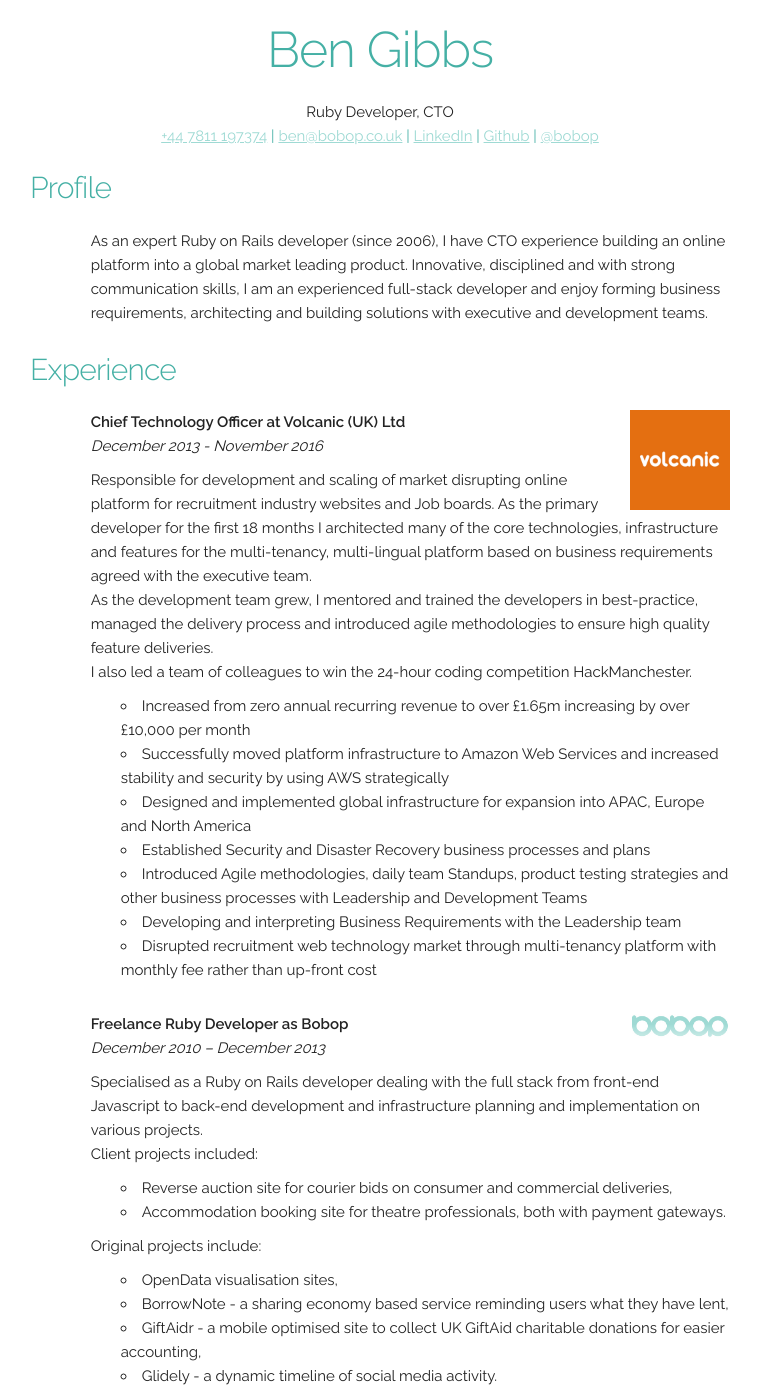
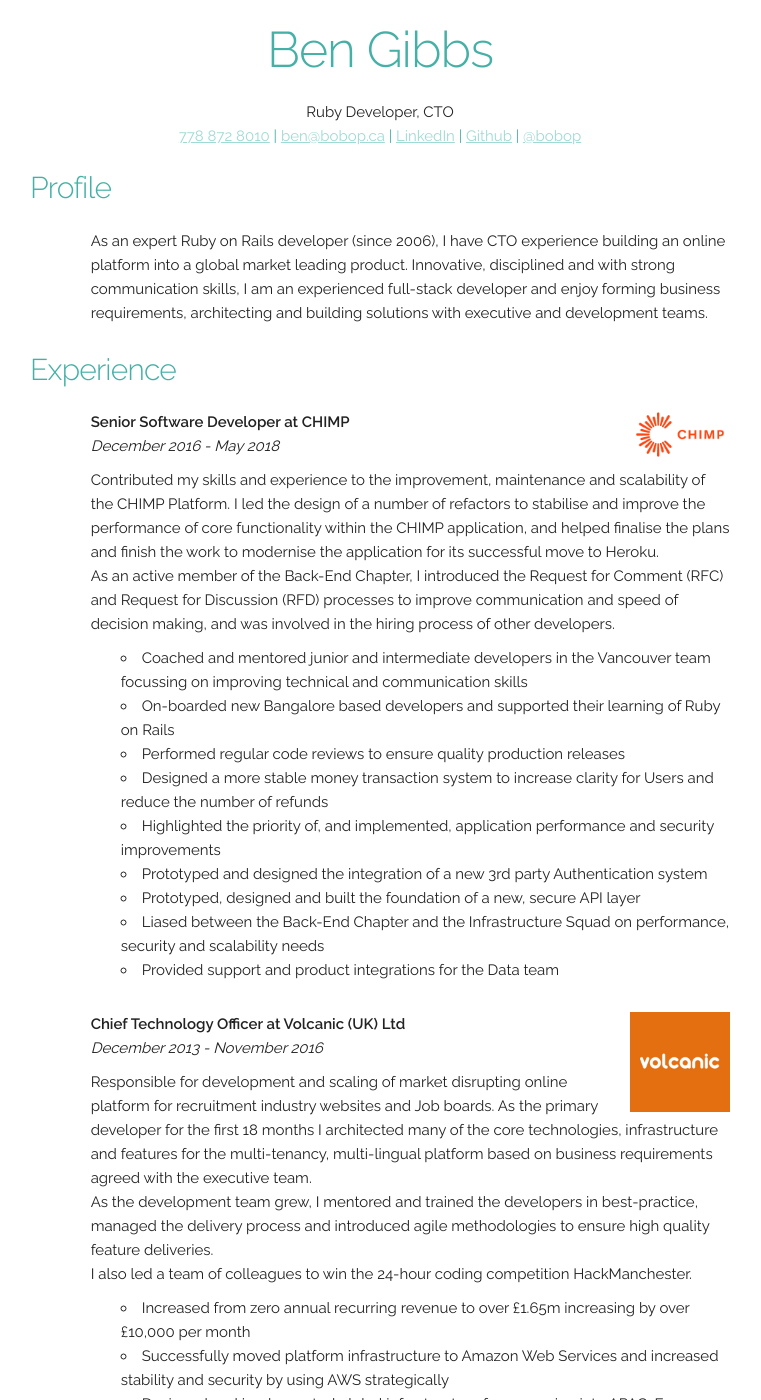
Before and after one commit to bobop/bobop.github.io, a Jekyll site: the page built from index.html, in a window 1280 px wide and 1400 px high. Shown: the whole window, without its empty margins (260-1021 px from the left). Built offline with Jekyll 4.4.1, drawn with Linux system fonts in a browser that asks for light colours; comment, search, counter and statistics services are not loaded; some of the changed text lies outside the part shown.

Commit message:
Update May 2018

```diff
--- a/_layouts/default.html
+++ b/_layouts/default.html
@@ -25,11 +25,11 @@
           Ruby Developer, CTO
           <br>
           <div class="contact">
-            <a href="tel:+447811197374">+44 7811 197374</a> |
-            <a href="mailto:ben@bobop.co.uk">ben@bobop.co.uk</a> |
+            <a href="tel:+17788728010">778 872 8010</a> |
+            <a href="mailto:ben@bobop.ca">ben@bobop.ca</a> |
             <a href="https://www.linkedin.com/in/benjgibbs">LinkedIn</a> |
             <a href="https://github.com/bobop">Github</a> |
-            <a href="mailto:ben@bobop.co.uk">@bobop</a>
+            <a href="https://twitter.com/bobop">@bobop</a>
           </div>
         </div>
       </div>
--- a/index.html
+++ b/index.html
@@ -17,6 +17,35 @@ title: Ben Gibbs | CTO, Ruby Developer
 <div class="row">
   <div class="twelve columns">
     <h4>Experience</h4>
+  </div>
+</div>
+<div class="row experience-row">
+  <div class="eleven offset-by-one columns">
+    <img src="/img/chimp-wide_logo.png" class="u-pull-right" width="100">
+    <p class="experience-title">
+      <strong>Senior Software Developer at CHIMP</strong>
+      <br>
+      <em>December 2016 - May 2018</em>
+    </p>
+    <p class="experience">
+      Contributed my skills and experience to the improvement, maintenance and scalability of the CHIMP Platform. I led the design of a number
+      of refactors to stabilise and improve the performance of core functionality within the CHIMP application, and helped finalise the plans and
+      finish the work to modernise the application for its successful move to Heroku.
+      <br>
+      As an active member of the Back-End Chapter, I introduced the Request for Comment (RFC) and Request for Discussion (RFD) processes to
+      improve communication and speed of decision making, and was involved in the hiring process of other developers.
+    </p>
+    <ul>
+      <li>Coached and mentored junior and intermediate developers in the Vancouver team focussing on improving technical and communication skills</li>
+      <li>On-boarded new Bangalore based developers and supported their learning of Ruby on Rails</li>
+      <li>Performed regular code reviews to ensure quality production releases</li>
+      <li>Designed a more stable money transaction system to increase clarity for Users and reduce the number of refunds</li>
+      <li>Highlighted the priority of, and implemented, application performance and security improvements</li>
+      <li>Prototyped and designed the integration of a new 3rd party Authentication system</li>
+      <li>Prototyped, designed and built the foundation of a new, secure API layer</li>
+      <li>Liased between the Back-End Chapter and the Infrastructure Squad on performance, security and scalability needs</li>
+      <li>Provided support and product integrations for the Data team</li>
+    </ul>
   </div>
 </div>
 <div class="row experience-row">
@@ -189,8 +218,8 @@ title: Ben Gibbs | CTO, Ruby Developer
 <div class="row">
   <div class="eleven offset-by-one columns">
     <p>
-      I live in London with my wife and 2 sons and have an Express Entry application for permanent residency in Canada.
-      I’m a keen proponent of Open Data, enjoy watching independent films & documentaries and reading Sci-fi Saga’s.
+      Recently from the UK, I live in North Vancouver with my wife and 2 sons and have Permanent Residency in Canada.
+      I'm a keen proponent of Open Data, enjoy watching independent films & documentaries and reading Sci-fi Saga's.
     </p>
   </div>
 </div>
@@ -201,6 +230,13 @@ title: Ben Gibbs | CTO, Ruby Developer
   </div>
 </div>
 <div class="row">
+  <div class="six columns">
+    <p>
+      <strong>Clif Bromley, VP Technology, CHIMP</strong>
+      <br>
+      clif@chimp.net, 1-877-531-0580
+    </p>
+  </div>
   <div class="five offset-by-one columns">
     <p>
       <strong>Robert Wilde, Volcanic (UK) Ltd</strong>
@@ -208,11 +244,4 @@ title: Ben Gibbs | CTO, Ruby Developer
       r.wilde@volcanic.co.uk, 07866 633377
     </p>
   </div>
-  <div class="six columns">
-    <p>
-      <strong>Phil Barley, TheatreDigsBooker.com</strong>
-      <br>
-      info@theatredigsbooker.com, 07843 230469
-    </p>
-  </div>
 </div>
```
Also changed, not shown: other parts of index.html (+3 -3 lines), img/chimp-wide_logo.png (added), img/chimp_logo.png (added).
